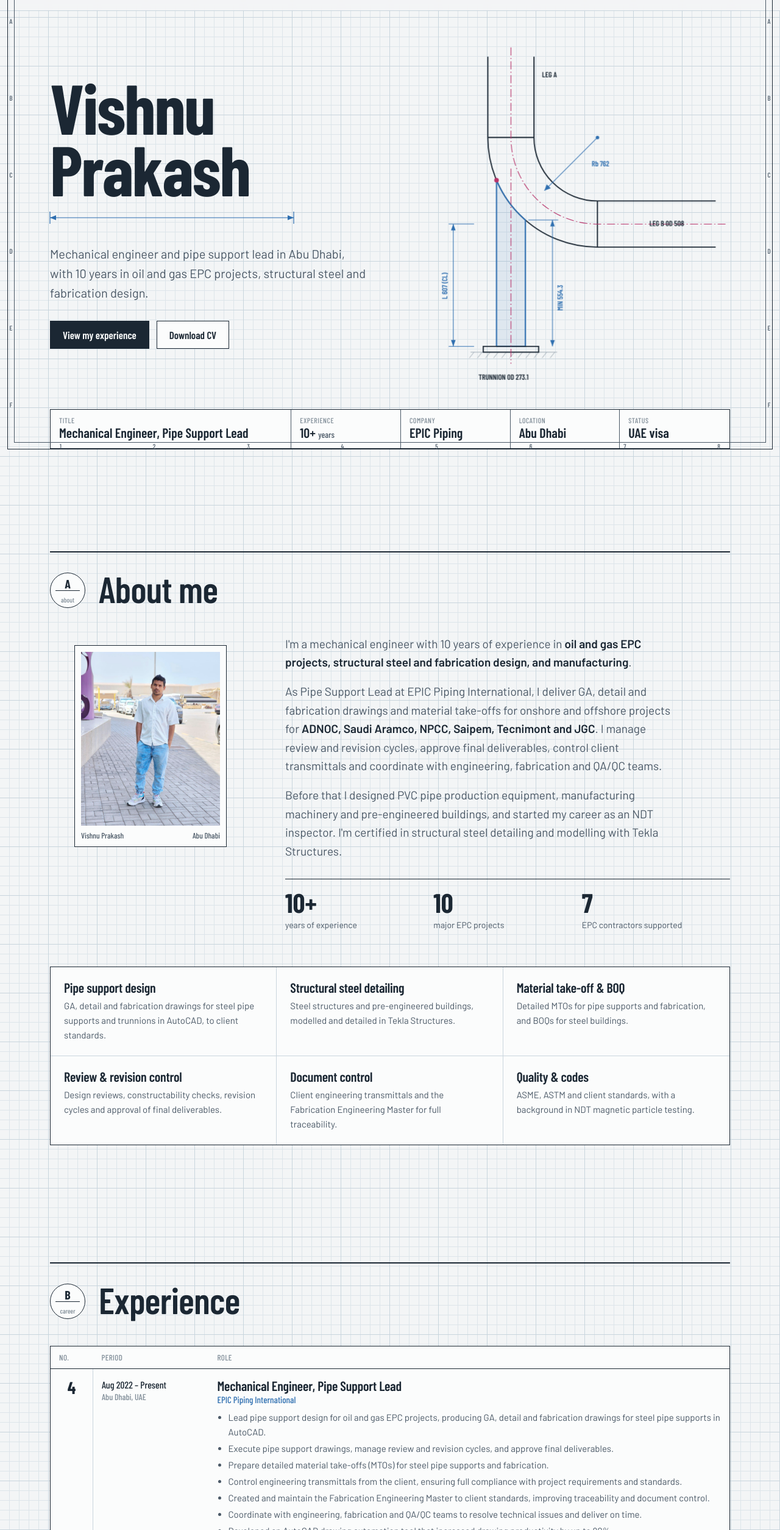
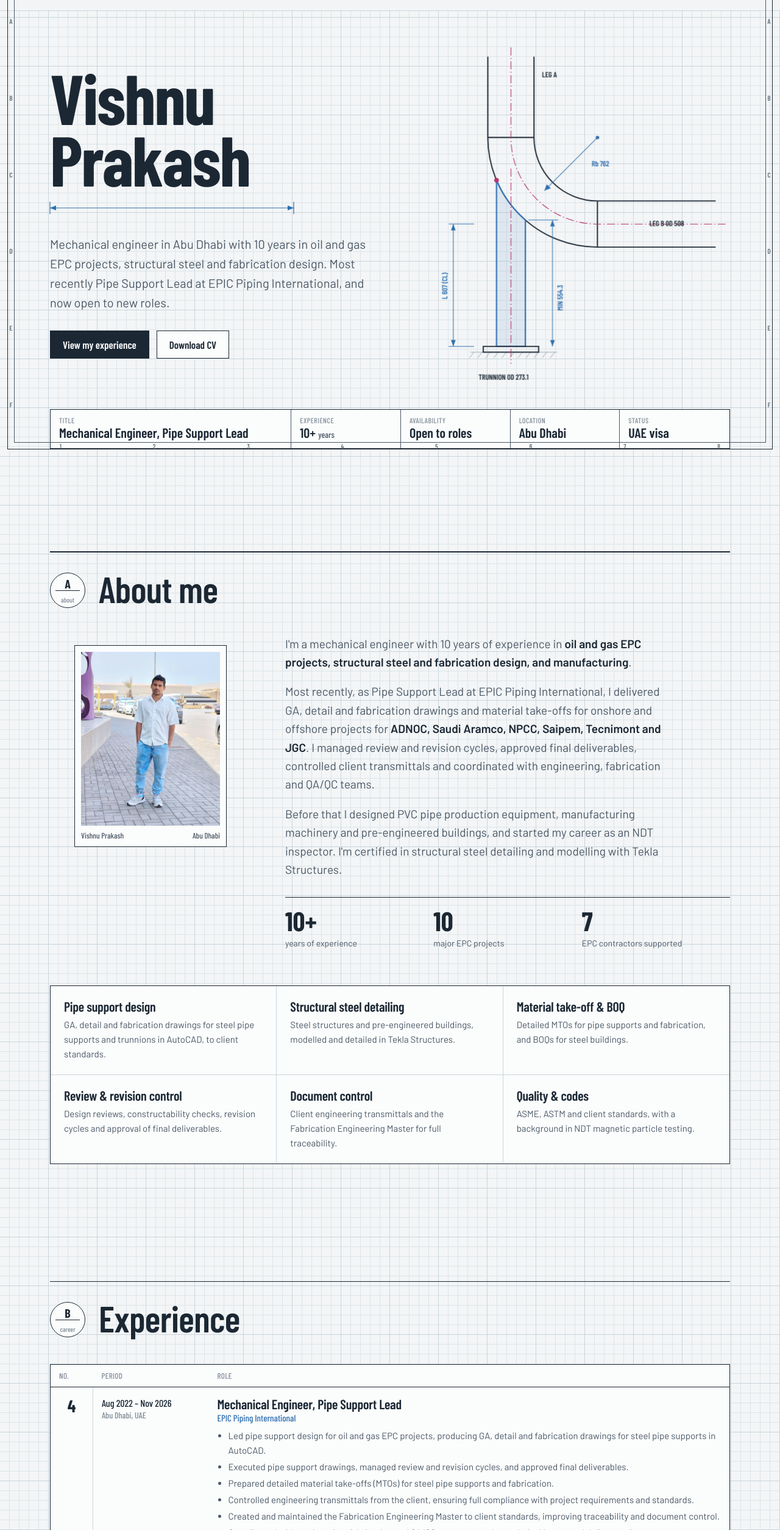
Before and after one commit to nivinvarkey/vishnu, a plain HTML site: page index.html in a window 1280 px wide. Shown: the part 51-2560 px from the top of the page at 61% size. Drawn offline with nearby package versions, Linux system fonts and the light colour scheme.

Commit message:
Update index.html

```diff
--- a/index.html
+++ b/index.html
@@ -4,7 +4,7 @@
 <meta charset="utf-8">
 <meta name="viewport" content="width=device-width, initial-scale=1">
 <meta name="theme-color" content="#f3f5f6">
-<meta name="description" content="Vishnu Prakash, Mechanical Engineer and Pipe Support Lead in Abu Dhabi. Pipe support and structural steel design for oil and gas EPC projects, and the software that automates it.">
+<meta name="description" content="Vishnu Prakash, Mechanical Engineer in Abu Dhabi, open to new roles in pipe support, piping design and structural steel. Pipe support and structural steel design for oil and gas EPC projects, and the software that automates it.">
 <meta property="og:title" content="Vishnu Prakash | Mechanical Engineer">
 <meta property="og:description" content="Pipe support and structural steel design for oil and gas EPC projects, and the software that automates it.">
 <meta property="og:image" content="vishnu-photo.jpg">
@@ -303,7 +303,7 @@ footer .wrap{display:flex;justify-content:space-between;gap:16px;flex-wrap:wrap}
     <div>
       <div class="namewrap"><h1>Vishnu<br>Prakash</h1>
         <div class="namedim" aria-hidden="true"><svg viewBox="0 0 400 22" preserveAspectRatio="none"><path d="M0 2v20M400 2v20M0 12h400" fill="none" stroke="currentColor" stroke-width="1.2" vector-effect="non-scaling-stroke"/><path d="M0 12l10 -4v8zM400 12l-10 -4v8z" fill="currentColor"/></svg></div></div>
-      <p class="lede">Mechanical engineer and pipe support lead in Abu Dhabi, with 10 years in oil and gas EPC projects, structural steel and fabrication design.</p>
+      <p class="lede">Mechanical engineer in Abu Dhabi with 10 years in oil and gas EPC projects, structural steel and fabrication design. Most recently Pipe Support Lead at EPIC Piping International, and now open to new roles.</p>
       <div class="actions"><a class="btn solid" href="#experience">View my experience</a><a class="btn" href="Vishnu_Prakash_CV.pdf" download>Download CV</a></div>
     </div>
     <div class="drawing" aria-label="Line drawing of a trunnion support under a 90 degree elbow">
@@ -343,7 +343,7 @@ footer .wrap{display:flex;justify-content:space-between;gap:16px;flex-wrap:wrap}
   <div class="titleblock fadein" style="animation-delay:.2s">
     <div><span class="tb-k">TITLE</span><span class="tb-v">Mechanical Engineer, Pipe Support Lead</span></div>
     <div><span class="tb-k">EXPERIENCE</span><span class="tb-v">10+ <small>years</small></span></div>
-    <div><span class="tb-k">COMPANY</span><span class="tb-v">EPIC Piping</span></div>
+    <div><span class="tb-k">AVAILABILITY</span><span class="tb-v">Open to roles</span></div>
     <div><span class="tb-k">LOCATION</span><span class="tb-v">Abu Dhabi</span></div>
     <div><span class="tb-k">STATUS</span><span class="tb-v">UAE visa</span></div>
   </div>
@@ -356,7 +356,7 @@ footer .wrap{display:flex;justify-content:space-between;gap:16px;flex-wrap:wrap}
     <figure class="portrait"><img src="vishnu-photo.jpg" alt="Portrait of Vishnu Prakash" onerror="this.closest('.about').classList.add('nophoto')"><figcaption><span>Vishnu Prakash</span><span>Abu Dhabi</span></figcaption></figure>
     <div class="about-text">
       <p>I'm a mechanical engineer with 10 years of experience in <strong>oil and gas EPC projects, structural steel and fabrication design, and manufacturing</strong>.</p>
-      <p>As Pipe Support Lead at EPIC Piping International, I deliver GA, detail and fabrication drawings and material take-offs for onshore and offshore projects for <strong>ADNOC, Saudi Aramco, NPCC, Saipem, Tecnimont and JGC</strong>. I manage review and revision cycles, approve final deliverables, control client transmittals and coordinate with engineering, fabrication and QA/QC teams.</p>
+      <p>Most recently, as Pipe Support Lead at EPIC Piping International, I delivered GA, detail and fabrication drawings and material take-offs for onshore and offshore projects for <strong>ADNOC, Saudi Aramco, NPCC, Saipem, Tecnimont and JGC</strong>. I managed review and revision cycles, approved final deliverables, controlled client transmittals and coordinated with engineering, fabrication and QA/QC teams.</p>
       <p>Before that I designed PVC pipe production equipment, manufacturing machinery and pre-engineered buildings, and started my career as an NDT inspector. I'm certified in structural steel detailing and modelling with Tekla Structures.</p>
       <div class="facts">
         <div class="fact"><b>10+</b><span>years of experience</span></div>
@@ -381,7 +381,7 @@ footer .wrap{display:flex;justify-content:space-between;gap:16px;flex-wrap:wrap}
   <table class="rev">
     <thead><tr><th>NO.</th><th>PERIOD</th><th>ROLE</th></tr></thead>
     <tbody>
-      <tr><td class="rev">4</td><td class="when">Aug 2022 – Present<br><span class="note">Abu Dhabi, UAE</span></td><td class="desc"><h3>Mechanical Engineer, Pipe Support Lead</h3><div class="co">EPIC Piping International</div><ul><li>Lead pipe support design for oil and gas EPC projects, producing GA, detail and fabrication drawings for steel pipe supports in AutoCAD.</li><li>Execute pipe support drawings, manage review and revision cycles, and approve final deliverables.</li><li>Prepare detailed material take-offs (MTOs) for steel pipe supports and fabrication.</li><li>Control engineering transmittals from the client, ensuring full compliance with project requirements and standards.</li><li>Created and maintain the Fabrication Engineering Master to client standards, improving traceability and document control.</li><li>Coordinate with engineering, fabrication and QA/QC teams to resolve technical issues and deliver on time.</li><li>Developed an AutoCAD drawing automation tool that increased drawing productivity by up to 80%.</li></ul></td></tr>
+      <tr><td class="rev">4</td><td class="when">Aug 2022 – Nov 2026<br><span class="note">Abu Dhabi, UAE</span></td><td class="desc"><h3>Mechanical Engineer, Pipe Support Lead</h3><div class="co">EPIC Piping International</div><ul><li>Led pipe support design for oil and gas EPC projects, producing GA, detail and fabrication drawings for steel pipe supports in AutoCAD.</li><li>Executed pipe support drawings, managed review and revision cycles, and approved final deliverables.</li><li>Prepared detailed material take-offs (MTOs) for steel pipe supports and fabrication.</li><li>Controlled engineering transmittals from the client, ensuring full compliance with project requirements and standards.</li><li>Created and maintained the Fabrication Engineering Master to client standards, improving traceability and document control.</li><li>Coordinated with engineering, fabrication and QA/QC teams to resolve technical issues and deliver on time.</li><li>Developed an AutoCAD drawing automation tool that increased drawing productivity by up to 80%.</li></ul></td></tr>
       <tr><td class="rev">3</td><td class="when">Dec 2021 – Aug 2022<br><span class="note">Kochi, India</span></td><td class="desc"><h3>Mechanical Engineer</h3><div class="co">Wellworth Polymers</div><ul><li>Designed and engineered PVC pipe production prototypes with Mirror Finish Technology (MFT), improving surface quality and efficiency; the project was runner-up at the 11th National Petrochemicals Awards (2022).</li><li>Designed and tested dies for MFT pipes to meet strict QC standards.</li><li>Developed an in-line socketing machine that improved production efficiency.</li><li>Built a belt traction unit for in-house product testing and prototyping.</li><li>Delivered cost-effective, CAD-driven design solutions for manufacturing operations.</li></ul></td></tr>
       <tr><td class="rev">2</td><td class="when">Mar 2017 – Sep 2021<br><span class="note">Kochi, India</span></td><td class="desc"><h3>Mechanical Design Engineer</h3><div class="co">Capriole Expert Enterprises</div><ul><li>Prepared preliminary drawings and Bills of Quantities (BOQ) for multiple pre-engineered buildings, in line with structural and safety standards.</li><li>Designed manufacturing machinery, including a 120 HP hammer mill and tutti-frutti processing machines.</li><li>Contributed to the design of turmeric and chilli extraction plants.</li><li>Worked with cross-functional teams to optimise designs and meet project schedules.</li></ul></td></tr>
       <tr><td class="rev">1</td><td class="when">Sep 2015 – Oct 2016<br><span class="note">Puducherry, India</span></td><td class="desc"><h3>NDT Inspector</h3><div class="co">TVS Fastener Limited, contract via Neptune Inspection Technology</div><ul><li>Performed non-destructive testing using Magnetic Particle Testing (MT) to detect surface and subsurface defects.</li><li>Supported the quality assurance programme, ensuring reliability of manufactured products.</li></ul></td></tr>
@@ -472,7 +472,7 @@ footer .wrap{display:flex;justify-content:space-between;gap:16px;flex-wrap:wrap}
 <section class="s" id="contact"><div class="wrap">
   <div class="rule"></div>
   <div class="contact">
-    <div class="left"><h2>Let's talk</h2><p>I'm open to pipe support, piping design and structural steel roles in the UAE and the Gulf.</p><a class="btn solid" href="mailto:vishnuprakash3321@gmail.com?subject=Role%20enquiry%20-%20Vishnu%20Prakash">Email me</a></div>
+    <div class="left"><h2>Let's talk</h2><p>I'm looking for my next role in pipe support, piping design or structural steel, in the UAE or the Gulf.</p><a class="btn solid" href="mailto:vishnuprakash3321@gmail.com?subject=Role%20enquiry%20-%20Vishnu%20Prakash">Email me</a></div>
     <div class="clist">
       <a href="mailto:vishnuprakash3321@gmail.com"><span>EMAIL</span><b>vishnuprakash3321@gmail.com</b></a>
       <a href="tel:+971507527950"><span>PHONE</span><b>+971 50 752 7950</b></a>
```
